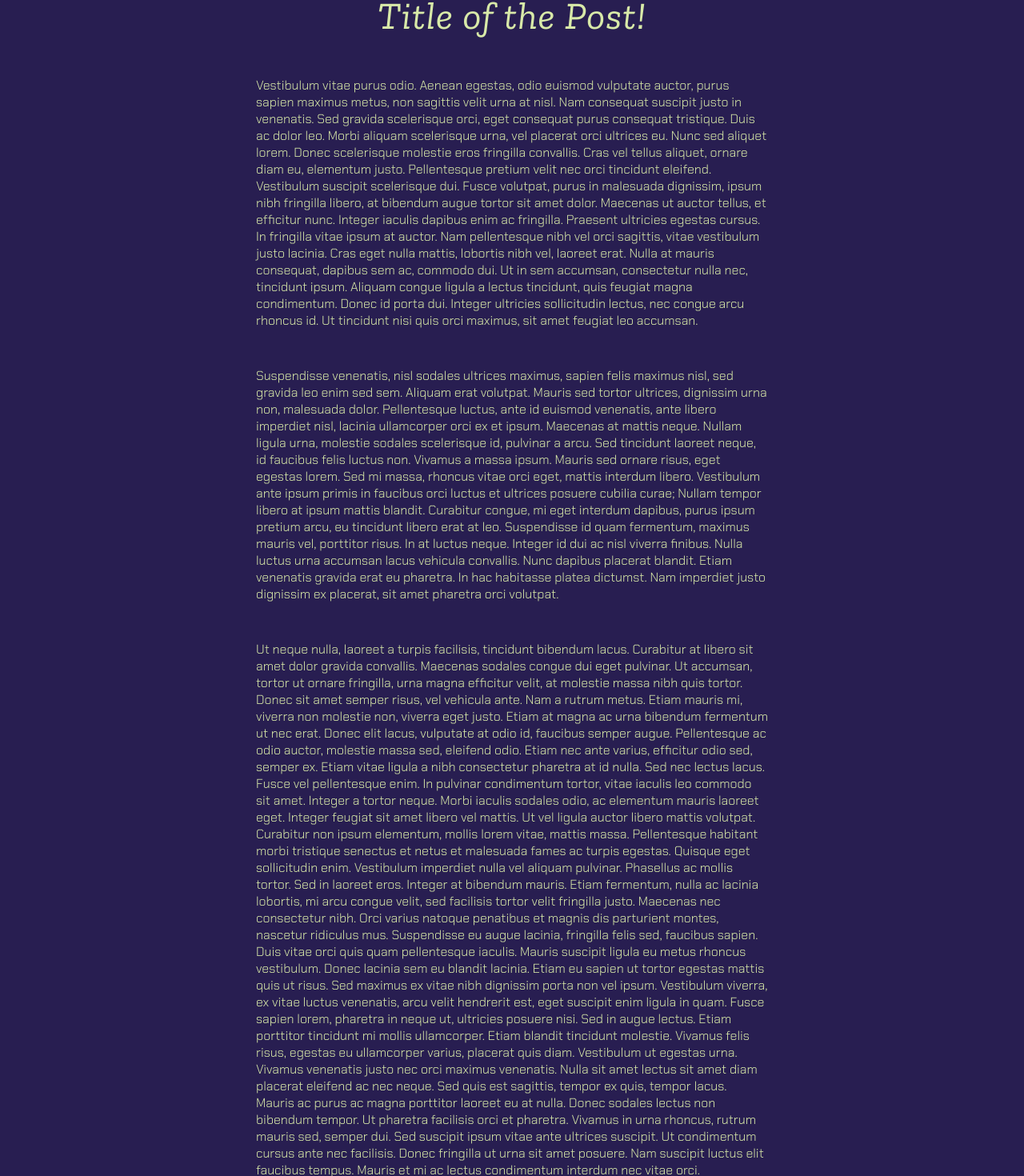
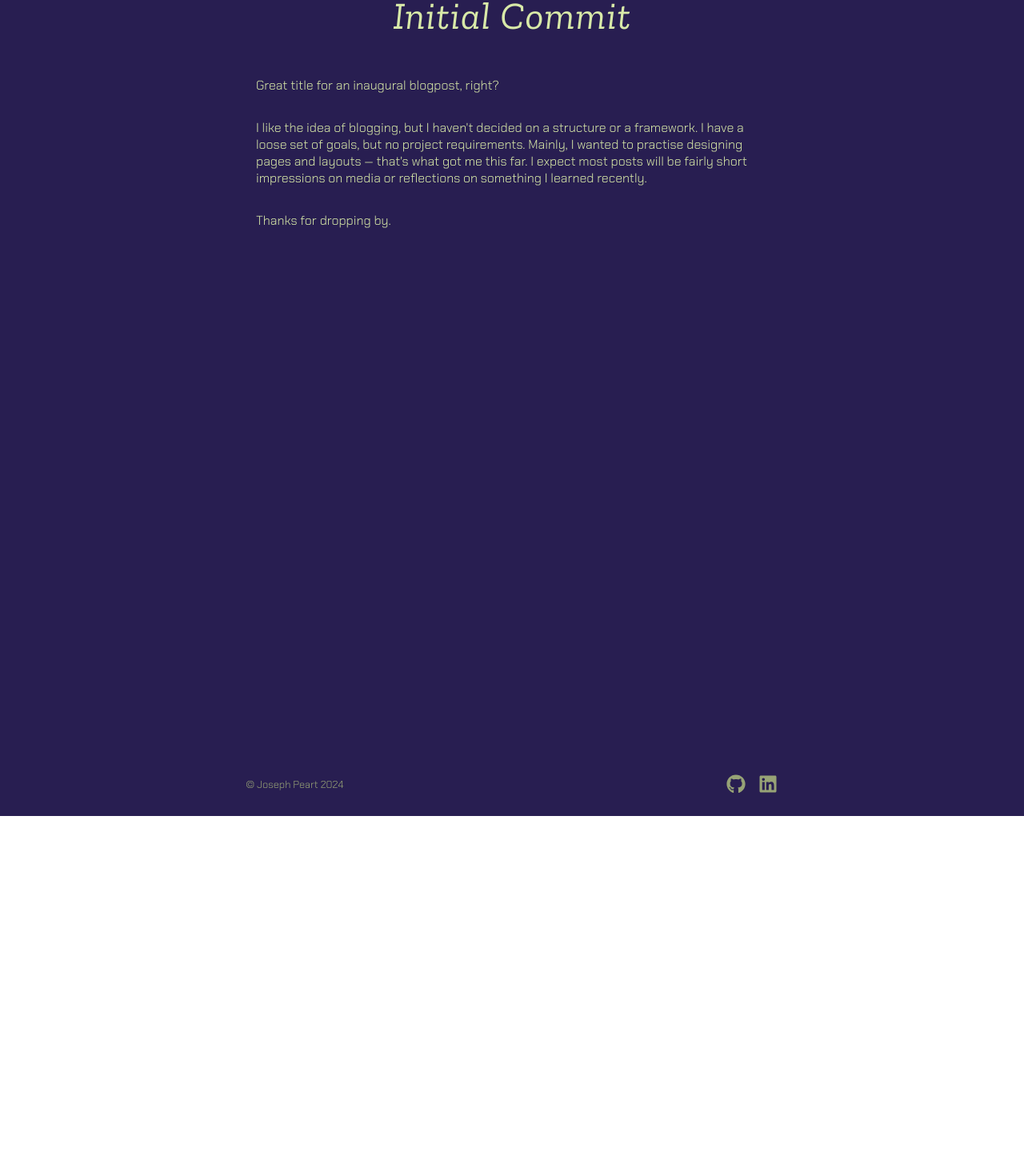
Before and after one commit to j-prt/portfolio, a React (Vite) app: page /blog/1 in a window 1280 px wide. Shown: the part 260-1730 px from the top of the page at 80% size. After the commit the page ends 1280 px from the top, so only its background shows below. Built offline with nearby package versions, Linux system fonts and the light colour scheme; a web font is replaced by a local one.

Commit message:
work on blog pages

```diff
--- a/src/pages/blog/Blog.tsx
+++ b/src/pages/blog/Blog.tsx
@@ -1,3 +1,5 @@
+import styled from 'styled-components'
+import { BlogData } from '../../types'
 import FullScreenBackground from '../../ui/FullScreenBackground'
 import FunHeader from '../../ui/FunHeading'
 import MainContainer from '../../ui/MainContainer'
@@ -5,19 +7,38 @@ import Rule from '../../ui/Rule'
 import SubTitle from '../../ui/SubTitle'
 import BlogCard from './BlogCard'
 
+const blogs: BlogData[] = [
+  {
+    year: '2024',
+    monthday: '02/13',
+    title: 'Initial Commit',
+    intro: 'The first blog post, the christening event without the champagne.',
+  },
+  {
+    year: '2024',
+    monthday: '02/07',
+    title: 'Not a real blogpost',
+    intro: 'The closest thing to lorem ipsum without being lorem ipsum',
+  },
+]
+
+const BlogPosts = styled.div`
+  display: flex;
+  flex-direction: column;
+  gap: 5rem;
+`
+
 function Blog() {
   return (
     <FullScreenBackground size='long' color='secondary'>
       <MainContainer>
         <FunHeader>Blog!</FunHeader>
-        <SubTitle>where I write about things</SubTitle>
+        <SubTitle>A rest stop for passing thoughts</SubTitle>
         <Rule type='bold' />
-        <BlogCard />
-        <BlogCard />
-        <BlogCard />
-        <BlogCard />
-        <BlogCard />
-        <BlogCard />
+        <BlogPosts>
+          <BlogCard blogdata={blogs[0]} />
+          <BlogCard blogdata={blogs[1]} />
+        </BlogPosts>
       </MainContainer>
     </FullScreenBackground>
   )
--- a/src/pages/blog/BlogCard.tsx
+++ b/src/pages/blog/BlogCard.tsx
@@ -1,12 +1,17 @@
 import styled from 'styled-components'
 import DateSquare from '../../ui/DateSquare'
 import HeadingSimple from '../../ui/HeadingSimple'
+import { BlogData } from '../../types'
+
+interface BlogCardProps {
+  blogdata: BlogData
+}
 
 const StyledBlogCard = styled.div`
   display: flex;
   gap: 4rem;
   align-items: center;
-  padding-bottom: 3rem;
+  padding-bottom: 5rem;
 
   &:not(:last-child) {
     position: relative;
@@ -31,17 +36,13 @@ const BlogIntro = styled.p`
   max-width: 35rem;
 `
 
-function BlogCard() {
+function BlogCard({ blogdata }: BlogCardProps) {
   return (
     <StyledBlogCard>
-      <DateSquare year='2024' monthday='02/07' />
+      <DateSquare year={blogdata.year} monthday={blogdata.monthday} />
       <BlogCardBox>
-        <HeadingSimple>Title of the Post!</HeadingSimple>
-        <BlogIntro>
-          Lorem ipsum dolor sit amet consectetur adipisicing elit. Temporibus consectetur ad illo.
-          Veniam quod recusandae sunt dolore, ab sint esse deserunt ex odit aperiam rerum, debitis
-          suscipit, tempore magnam dicta!
-        </BlogIntro>
+        <HeadingSimple>{blogdata.title}</HeadingSimple>
+        <BlogIntro>{blogdata.intro}</BlogIntro>
       </BlogCardBox>
     </StyledBlogCard>
   )
--- a/src/pages/blog/BlogDetail.tsx
+++ b/src/pages/blog/BlogDetail.tsx
@@ -17,6 +17,12 @@ const Back = styled.div`
   font-size: 2rem;
 `
 
+const Content = styled.div`
+  display: flex;
+  flex-direction: column;
+  gap: 2rem;
+`
+
 // TODO: write blogs. Also data will be served from backend
 // as json, so the entire logic here needs to be implemented.
 function BlogDetail() {
@@ -28,76 +34,18 @@ function BlogDetail() {
             <IoMdArrowBack />
           </Link>
         </Back>
-        <DateLine>FEB 07 2024</DateLine>
-        <HeadingSimple>Title of the Post!</HeadingSimple>
-        <Paragraph>
-          Vestibulum vitae purus odio. Aenean egestas, odio euismod vulputate auctor, purus sapien
-          maximus metus, non sagittis velit urna at nisl. Nam consequat suscipit justo in venenatis.
-          Sed gravida scelerisque orci, eget consequat purus consequat tristique. Duis ac dolor leo.
-          Morbi aliquam scelerisque urna, vel placerat orci ultrices eu. Nunc sed aliquet lorem.
-          Donec scelerisque molestie eros fringilla convallis. Cras vel tellus aliquet, ornare diam
-          eu, elementum justo. Pellentesque pretium velit nec orci tincidunt eleifend. Vestibulum
-          suscipit scelerisque dui. Fusce volutpat, purus in malesuada dignissim, ipsum nibh
-          fringilla libero, at bibendum augue tortor sit amet dolor. Maecenas ut auctor tellus, et
-          efficitur nunc. Integer iaculis dapibus enim ac fringilla. Praesent ultricies egestas
-          cursus. In fringilla vitae ipsum at auctor. Nam pellentesque nibh vel orci sagittis, vitae
-          vestibulum justo lacinia. Cras eget nulla mattis, lobortis nibh vel, laoreet erat. Nulla
-          at mauris consequat, dapibus sem ac, commodo dui. Ut in sem accumsan, consectetur nulla
-          nec, tincidunt ipsum. Aliquam congue ligula a lectus tincidunt, quis feugiat magna
-          condimentum. Donec id porta dui. Integer ultricies sollicitudin lectus, nec congue arcu
-          rhoncus id. Ut tincidunt nisi quis orci maximus, sit amet feugiat leo accumsan.
-        </Paragraph>
-        <Paragraph>
-          Suspendisse venenatis, nisl sodales ultrices maximus, sapien felis maximus nisl, sed
-          gravida leo enim sed sem. Aliquam erat volutpat. Mauris sed tortor ultrices, dignissim
-          urna non, malesuada dolor. Pellentesque luctus, ante id euismod venenatis, ante libero
-          imperdiet nisl, lacinia ullamcorper orci ex et ipsum. Maecenas at mattis neque. Nullam
-          ligula urna, molestie sodales scelerisque id, pulvinar a arcu. Sed tincidunt laoreet
-          neque, id faucibus felis luctus non. Vivamus a massa ipsum. Mauris sed ornare risus, eget
-          egestas lorem. Sed mi massa, rhoncus vitae orci eget, mattis interdum libero. Vestibulum
-          ante ipsum primis in faucibus orci luctus et ultrices posuere cubilia curae; Nullam tempor
-          libero at ipsum mattis blandit. Curabitur congue, mi eget interdum dapibus, purus ipsum
-          pretium arcu, eu tincidunt libero erat at leo. Suspendisse id quam fermentum, maximus
-          mauris vel, porttitor risus. In at luctus neque. Integer id dui ac nisl viverra finibus.
-          Nulla luctus urna accumsan lacus vehicula convallis. Nunc dapibus placerat blandit. Etiam
-          venenatis gravida erat eu pharetra. In hac habitasse platea dictumst. Nam imperdiet justo
-          dignissim ex placerat, sit amet pharetra orci volutpat.
-        </Paragraph>
-        <Paragraph>
-          Ut neque nulla, laoreet a turpis facilisis, tincidunt bibendum lacus. Curabitur at libero
-          sit amet dolor gravida convallis. Maecenas sodales congue dui eget pulvinar. Ut accumsan,
-          tortor ut ornare fringilla, urna magna efficitur velit, at molestie massa nibh quis
-          tortor. Donec sit amet semper risus, vel vehicula ante. Nam a rutrum metus. Etiam mauris
-          mi, viverra non molestie non, viverra eget justo. Etiam at magna ac urna bibendum
-          fermentum ut nec erat. Donec elit lacus, vulputate at odio id, faucibus semper augue.
-          Pellentesque ac odio auctor, molestie massa sed, eleifend odio. Etiam nec ante varius,
-          efficitur odio sed, semper ex. Etiam vitae ligula a nibh consectetur pharetra at id nulla.
-          Sed nec lectus lacus. Fusce vel pellentesque enim. In pulvinar condimentum tortor, vitae
-          iaculis leo commodo sit amet. Integer a tortor neque. Morbi iaculis sodales odio, ac
-          elementum mauris laoreet eget. Integer feugiat sit amet libero vel mattis. Ut vel ligula
-          auctor libero mattis volutpat. Curabitur non ipsum elementum, mollis lorem vitae, mattis
-          massa. Pellentesque habitant morbi tristique senectus et netus et malesuada fames ac
-          turpis egestas. Quisque eget sollicitudin enim. Vestibulum imperdiet nulla vel aliquam
-          pulvinar. Phasellus ac mollis tortor. Sed in laoreet eros. Integer at bibendum mauris.
-          Etiam fermentum, nulla ac lacinia lobortis, mi arcu congue velit, sed facilisis tortor
-          velit fringilla justo. Maecenas nec consectetur nibh. Orci varius natoque penatibus et
-          magnis dis parturient montes, nascetur ridiculus mus. Suspendisse eu augue lacinia,
-          fringilla felis sed, faucibus sapien. Duis vitae orci quis quam pellentesque iaculis.
-          Mauris suscipit ligula eu metus rhoncus vestibulum. Donec lacinia sem eu blandit lacinia.
-          Etiam eu sapien ut tortor egestas mattis quis ut risus. Sed maximus ex vitae nibh
-          dignissim porta non vel ipsum. Vestibulum viverra, ex vitae luctus venenatis, arcu velit
-          hendrerit est, eget suscipit enim ligula in quam. Fusce sapien lorem, pharetra in neque
-          ut, ultricies posuere nisi. Sed in augue lectus. Etiam porttitor tincidunt mi mollis
-          ullamcorper. Etiam blandit tincidunt molestie. Vivamus felis risus, egestas eu ullamcorper
-          varius, placerat quis diam. Vestibulum ut egestas urna. Vivamus venenatis justo nec orci
-          maximus venenatis. Nulla sit amet lectus sit amet diam placerat eleifend ac nec neque. Sed
-          quis est sagittis, tempor ex quis, tempor lacus. Mauris ac purus ac magna porttitor
-          laoreet eu at nulla. Donec sodales lectus non bibendum tempor. Ut pharetra facilisis orci
-          et pharetra. Vivamus in urna rhoncus, rutrum mauris sed, semper dui. Sed suscipit ipsum
-          vitae ante ultrices suscipit. Ut condimentum cursus ante nec facilisis. Donec fringilla ut
-          urna sit amet posuere. Nam suscipit luctus elit faucibus tempus. Mauris et mi ac lectus
-          condimentum interdum nec vitae orci.
-        </Paragraph>
+        <DateLine>FEB 13 2024</DateLine>
+        <HeadingSimple>Initial Commit</HeadingSimple>
+        <Content>
+          <Paragraph>Great title for an inaugural blogpost, right?</Paragraph>
+          <Paragraph>
+            I like the idea of blogging, but I haven&apos;t decided on a structure or a framework. I
+            have a loose set of goals, but no project requirements. Mainly, I wanted to practise
+            designing pages and layouts — that&apos;s what got me this far. I expect most posts will
+            be fairly short impressions on media or reflections on something I learned recently.
+          </Paragraph>
+          <Paragraph>Thanks for dropping by.</Paragraph>
+        </Content>
       </MainContainer>
     </FullScreenBackground>
   )
--- /dev/null
+++ b/src/types.ts
@@ -0,0 +1,6 @@
+export interface BlogData {
+  year: string
+  monthday: string
+  title: string
+  intro: string
+}
```
